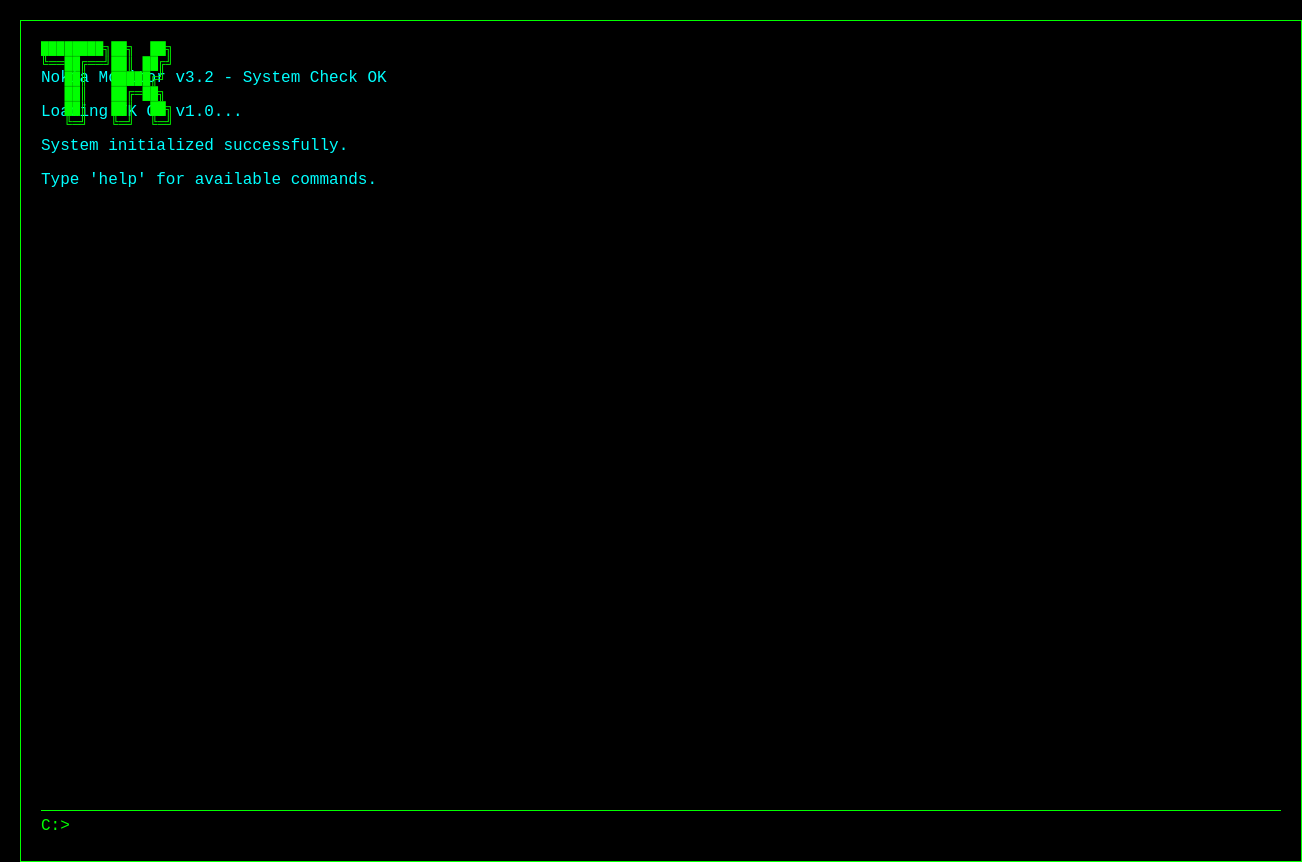
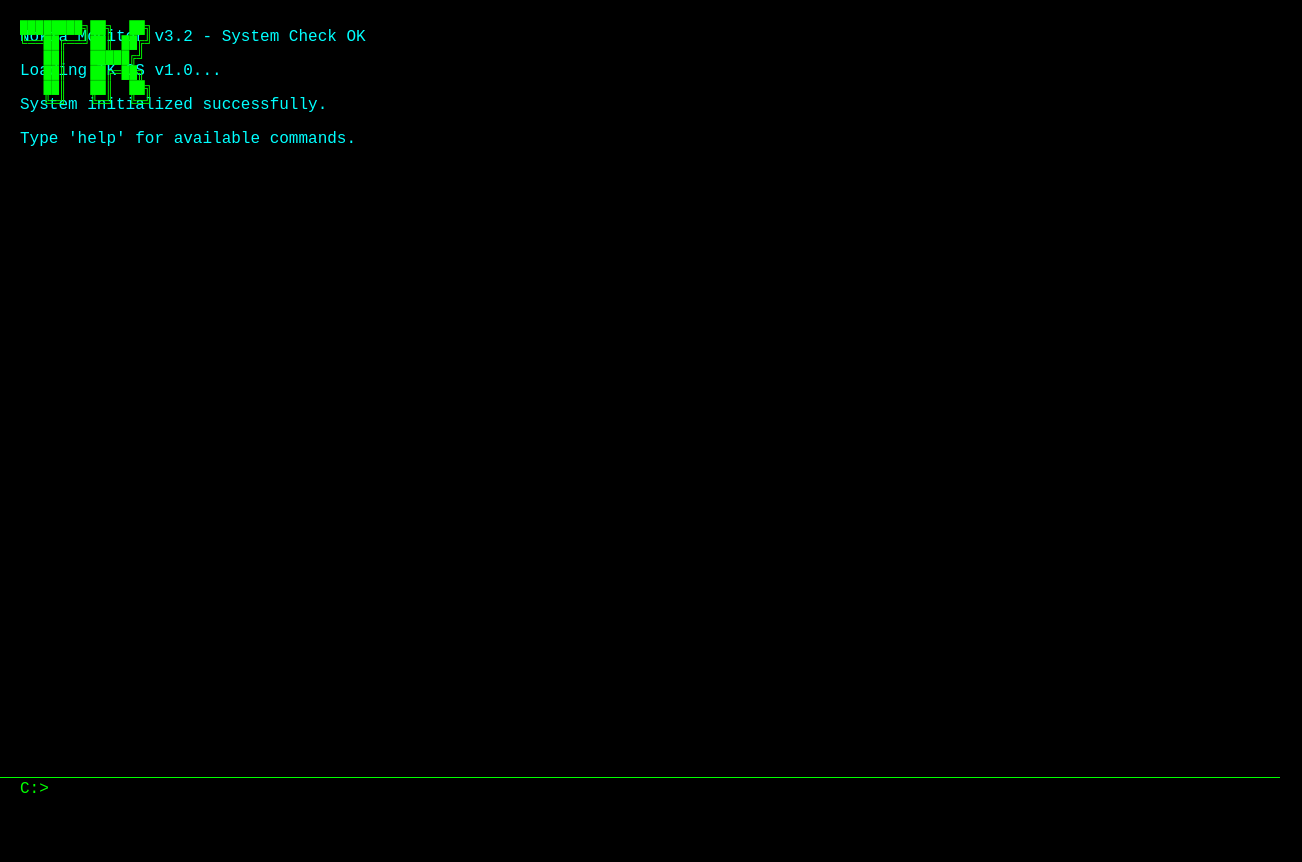
Before and after one commit to tkontt/tkontt.github.io, a plain HTML site: page index.html in a window 1280 px wide. Shown: the whole page, 1302 px wide, since content can reach past the window. After the commit the page ends 800 px from the top, so only its background shows below. Drawn offline with Linux system fonts and the light colour scheme.

Commit message:
Update index.html

```diff
--- a/index.html
+++ b/index.html
@@ -8,15 +8,15 @@
       color: #0f0;
       font-family: "Courier New", monospace;
       margin: 0;
-      padding: 20px;
+      padding: 0;
       height: 100vh;
       overflow: hidden;
+      display: flex;
+      flex-direction: column;
     }
     .container {
       width: 100%;
       height: 100%;
-      border: 1px solid #0f0;
-      padding: 20px;
       display: flex;
       flex-direction: column;
       position: relative;
@@ -24,21 +24,17 @@
     .terminal-output {
       flex-grow: 1;
       overflow-y: auto;
-      margin-bottom: 30px;
-      display: flex;
-      flex-direction: column;
-      position: relative;
+      padding: 20px 20px 0 20px;
     }
     #terminal {
       display: flex;
       flex-direction: column;
-      margin-top: 20px;
     }
     .logo {
       color: #0f0;
       position: absolute;
-      top: 0;
-      left: 0;
+      top: 20px;
+      left: 20px;
       margin: 0;
       padding: 0;
     }
@@ -48,13 +44,11 @@
     }
     .input-line {
       color: #0f0;
-      padding: 5px 0;
+      padding: 2px 20px;
       border-top: 1px solid #0f0;
       background: #000;
-      position: absolute;
-      bottom: 20px;
-      left: 20px;
-      right: 20px;
+      width: 100%;
+      box-sizing: border-box;
     }
     #user-input {
       background: transparent;
@@ -65,6 +59,7 @@
       width: calc(100% - 50px);
       outline: none;
       margin-left: 5px;
+      padding: 0;
     }
     .error {
       color: #ff0000;
```
